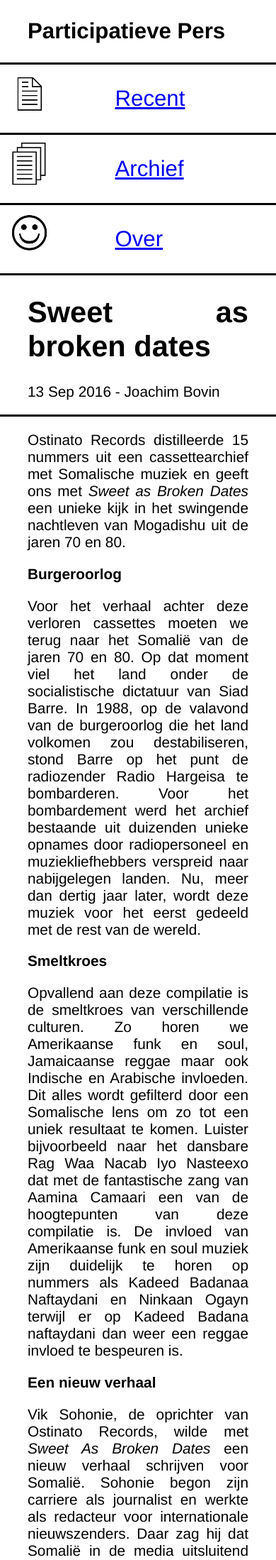
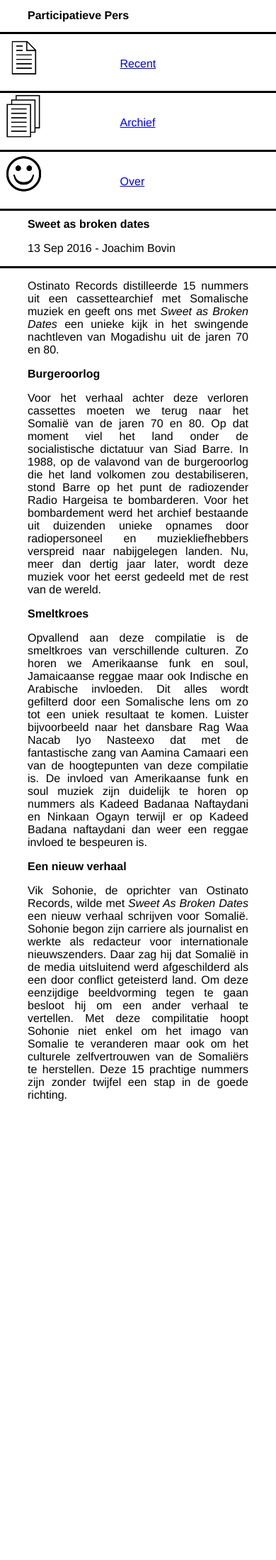
Before and after one commit to ParticipativePress/ParticipativePress, a Jekyll site: the page built from _posts/2016-09-13-Sweet as broken dates.md, in a window 390 px wide. Shown: the top 2198 px of the page at 71% size. Built offline with Jekyll 4.4.1, drawn with Linux system fonts in a browser that asks for light colours; after the commit the page ends 1592 px from its top, so only the background shows below that.

Commit message:
changed fontsize for mobile

```diff
--- a/_posts/2016-09-13-Sweet as broken dates.md
+++ b/_posts/2016-09-13-Sweet as broken dates.md
@@ -15,8 +15,3 @@ Opvallend aan deze compilatie is de smeltkroes van verschillende culturen. Zo ho
 <b> Een nieuw verhaal </b>
 
 Vik Sohonie, de oprichter van Ostinato Records, wilde met <i> Sweet As Broken Dates </i> een nieuw verhaal schrijven voor Somalië. Sohonie begon zijn carriere als journalist en werkte als redacteur voor internationale nieuwszenders. Daar zag hij dat Somalië in de media uitsluitend werd afgeschilderd als een door conflict geteisterd land. Om deze eenzijdige beeldvorming tegen te gaan besloot hij om een ander verhaal te vertellen. Met deze compilitatie hoopt Sohonie niet enkel om het imago van Somalie te veranderen maar ook om het culturele zelfvertrouwen van de Somaliërs te herstellen. Deze 15 prachtige nummers zijn zonder twijfel een stap in de goede richting.
-
-
-<div class="center-element">
-<iframe style="border: 0; width: 350px; height: 470px;" src="https://bandcamp.com/EmbeddedPlayer/album=4282536159/size=large/bgcol=ffffff/linkcol=0687f5/tracklist=false/transparent=true/" seamless><a href="https://ostinatorecords.bandcamp.com/album/sweet-as-broken-dates-lost-somali-tapes-from-the-horn-of-africa">Sweet As Broken Dates: Lost Somali Tapes from the Horn of Africa by Various Artists</a></iframe>
-</div>
--- a/assets/css/stylesheet.css
+++ b/assets/css/stylesheet.css
@@ -167,6 +167,11 @@ th, td {
         text-align: justify;
         margin-left: 10% !important;
         margin-right: 10% !important;
+        font-size: 16px;
+    }
+
+    a {
+        font-size: 16px;
     }
 
     iframe {
@@ -176,6 +181,10 @@ th, td {
         margin-right: auto;
     }
 
-
+    th, td {
+        padding: 0px;
+        text-align: left;
+        border-bottom: 3px solid black;
+    }
 
 }
```
Also changed, not shown: 3 other files.
